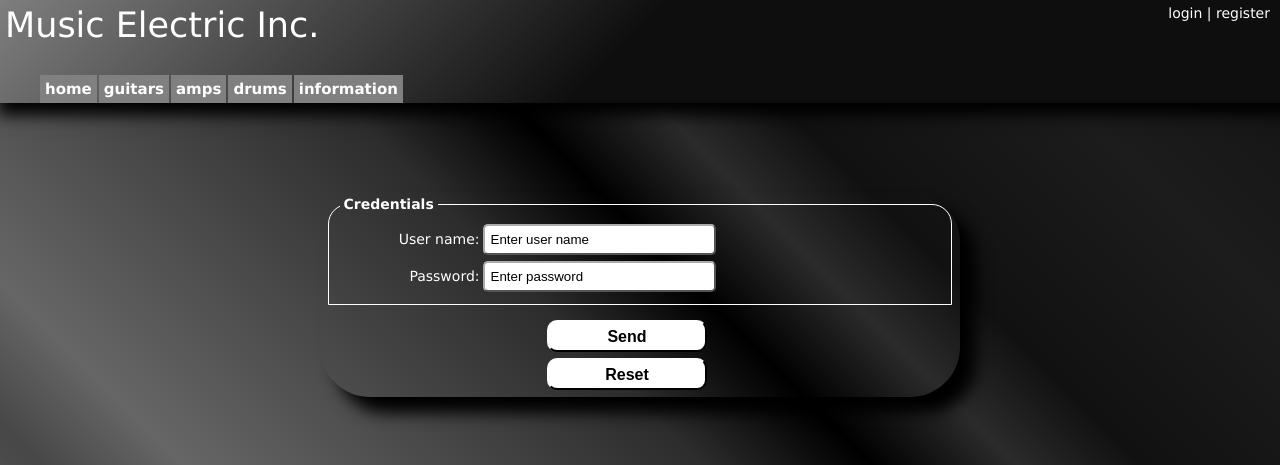
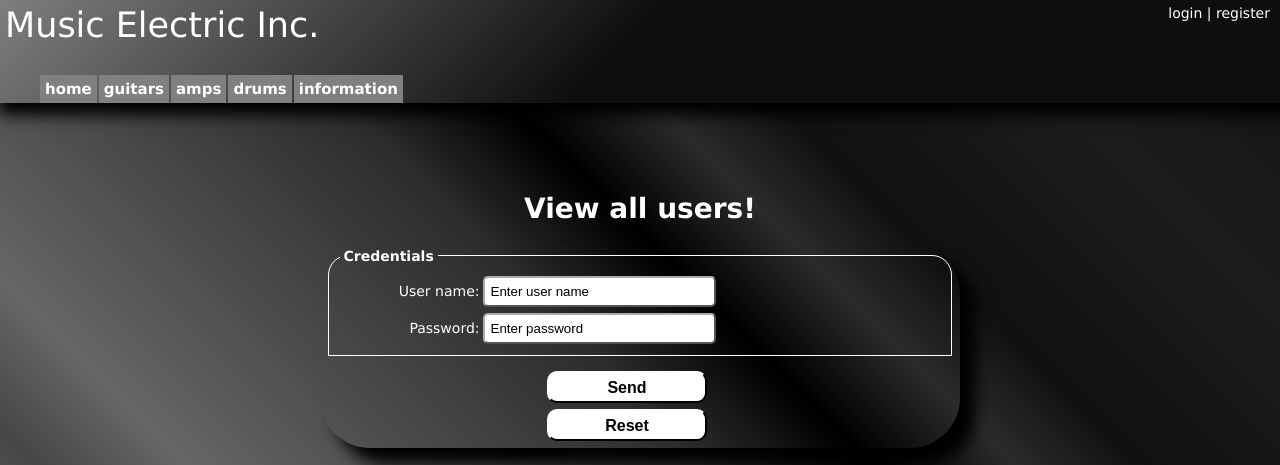
Before and after one commit to pviker/GroupProject, a PHP site: page /accounts/login.php in a window 1280 px wide. Shown: the top 465 px of the page. Run offline with PHP 8.4, Linux system fonts and the light colour scheme.

Commit message:
user info link from login page

```diff
--- a/accounts/login.php
+++ b/accounts/login.php
@@ -20,6 +20,7 @@
 
 	<!--START MAIN CONTENT-->
 	<div class="mainContent">
+		<h1 class="indexH1"><a href="userinfo.php">View all users!</a></h1>
 
 		<!-- <form onsubmit="return submitForm()" action="mailinglistresults.html" method="post"> -->
 		<form>
```
